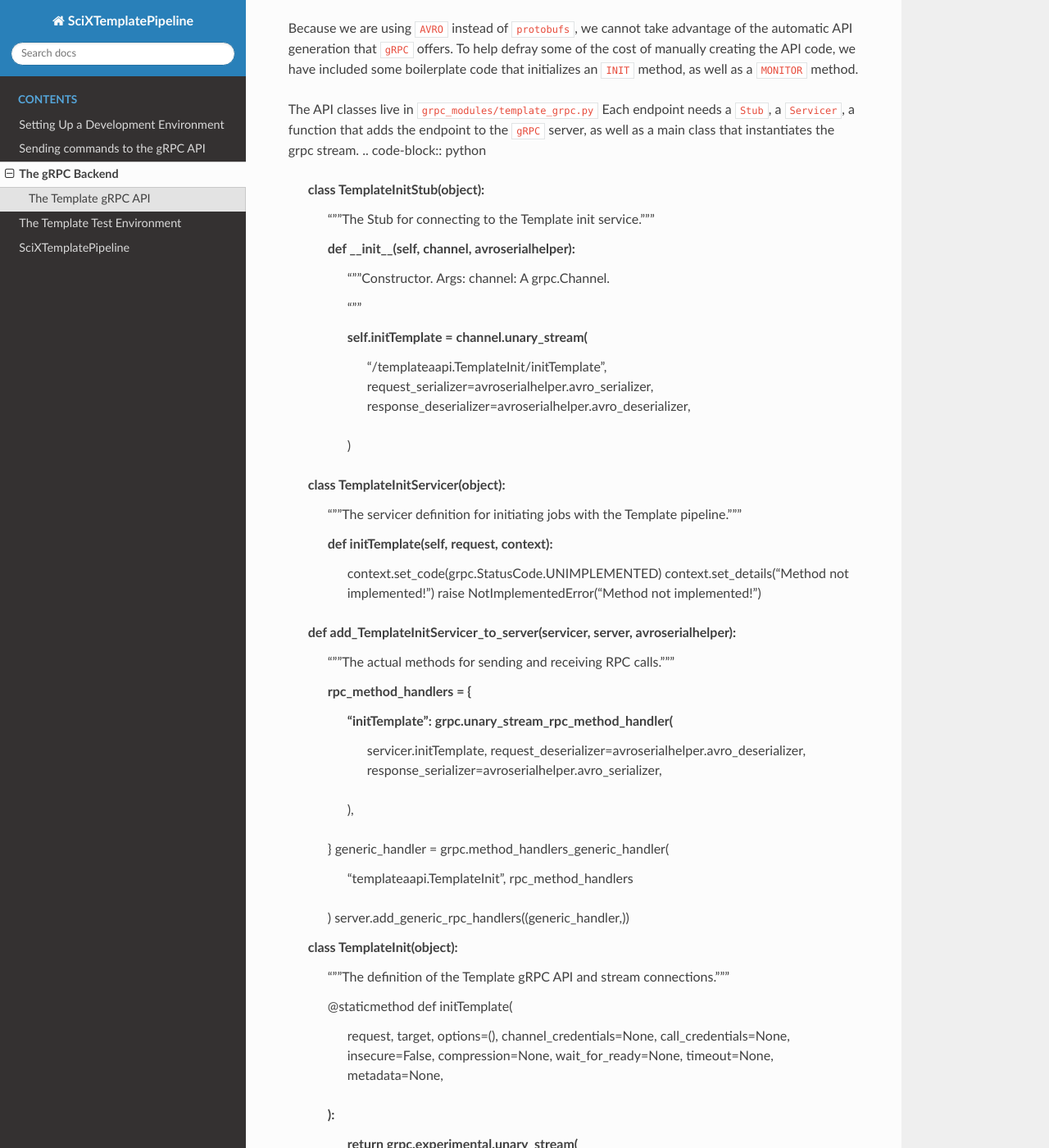
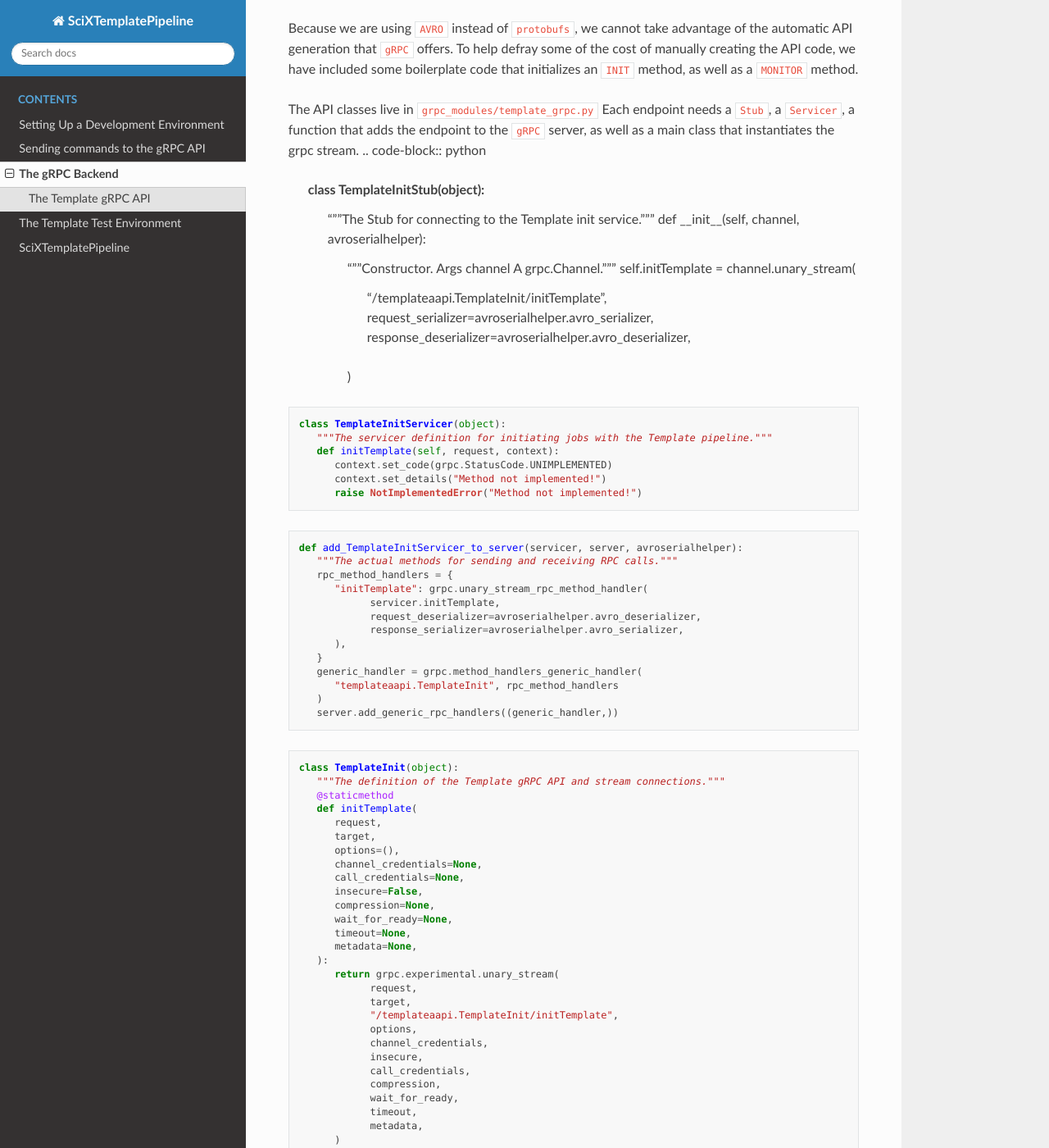
Before and after one commit to adsabs/SciXTemplatePipeline, a Sphinx documentation site: the page built from docs/source/SciXgrpc.repositories.rst, in a window 1280 px wide and 1400 px high, scrolled down 237 px. Shown: the whole window at 82% size. Built offline with Sphinx 7.4.7 and the Read the Docs theme 2.0.0, drawn with Linux system fonts in a browser that asks for light colours; some of the changed text lies outside the part shown.

Commit message:
Dealing with codeblocks on grpc page.

```diff
--- a/docs/source/SciXgrpc.repositories.rst
+++ b/docs/source/SciXgrpc.repositories.rst
@@ -27,33 +27,27 @@ The API classes live in ``grpc_modules/template_grpc.py`` Each endpoint needs a
 
    class TemplateInitStub(object):
       """The Stub for connecting to the Template init service."""
-
       def __init__(self, channel, avroserialhelper):
-         """Constructor.
-         Args:
-         channel: A grpc.Channel.
-
-         """
-
+         """Constructor. Args channel A grpc.Channel."""
          self.initTemplate = channel.unary_stream(
                "/templateaapi.TemplateInit/initTemplate",
                request_serializer=avroserialhelper.avro_serializer,
                response_deserializer=avroserialhelper.avro_deserializer,
          )
 
+.. code-block:: python
 
    class TemplateInitServicer(object):
       """The servicer definition for initiating jobs with the Template pipeline."""
-
       def initTemplate(self, request, context):
          context.set_code(grpc.StatusCode.UNIMPLEMENTED)
          context.set_details("Method not implemented!")
          raise NotImplementedError("Method not implemented!")
 
+.. code-block:: python
 
    def add_TemplateInitServicer_to_server(servicer, server, avroserialhelper):
       """The actual methods for sending and receiving RPC calls."""
-
       rpc_method_handlers = {
          "initTemplate": grpc.unary_stream_rpc_method_handler(
                servicer.initTemplate,
@@ -66,10 +60,10 @@ The API classes live in ``grpc_modules/template_grpc.py`` Each endpoint needs a
       )
       server.add_generic_rpc_handlers((generic_handler,))
 
+.. code-block:: python
 
    class TemplateInit(object):
       """The definition of the Template gRPC API and stream connections."""
-
       @staticmethod
       def initTemplate(
          request,
```
